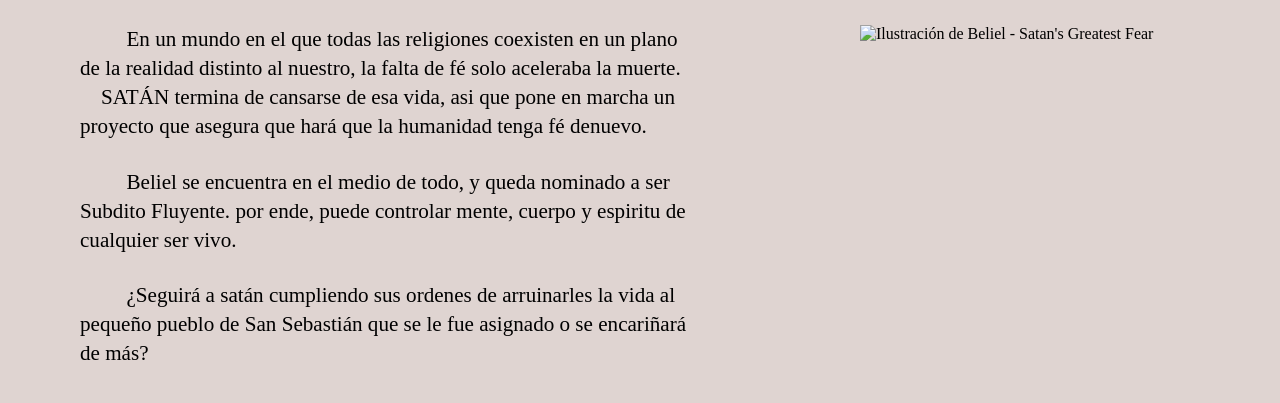
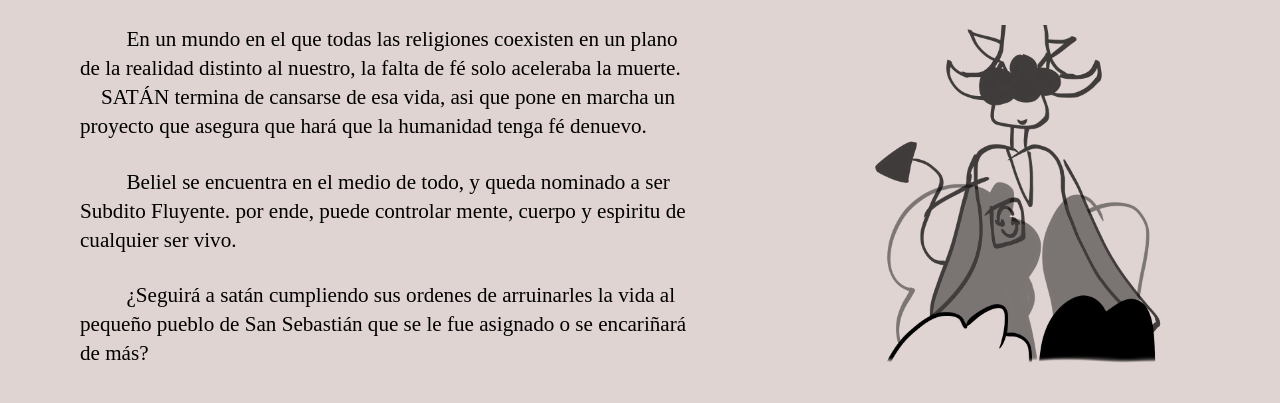
Before and after one commit to ig1332/SGF-webos, a plain HTML site: page index.html in a window 1280 px wide. Shown: the part 83-486 px from the top of the page. Drawn offline with Linux system fonts and the light colour scheme.

Commit message:
index.html

```diff
--- a/index.html
+++ b/index.html
@@ -4,7 +4,7 @@
   <meta charset="UTF-8">
   <meta name="viewport" content="width=device-width, initial-scale=1.0">
   <title>Satan's Greatest Fear - POLINOTIUM</title>
-  <link rel="icon" type="image/png" href="image.png">
+  <link rel="icon" type="image/png" href="image3.png">
   <style>
     * {
       box-sizing: border-box;
@@ -195,7 +195,7 @@
       </div>
 
       <div class="illustration-wrapper">
-        <img src="image.png" alt="Ilustración de Beliel - Satan's Greatest Fear">
+        <img src="image3.png" alt="Ilustración de Beliel - Satan's Greatest Fear">
       </div>
 
       <div class="outro-links">
```
